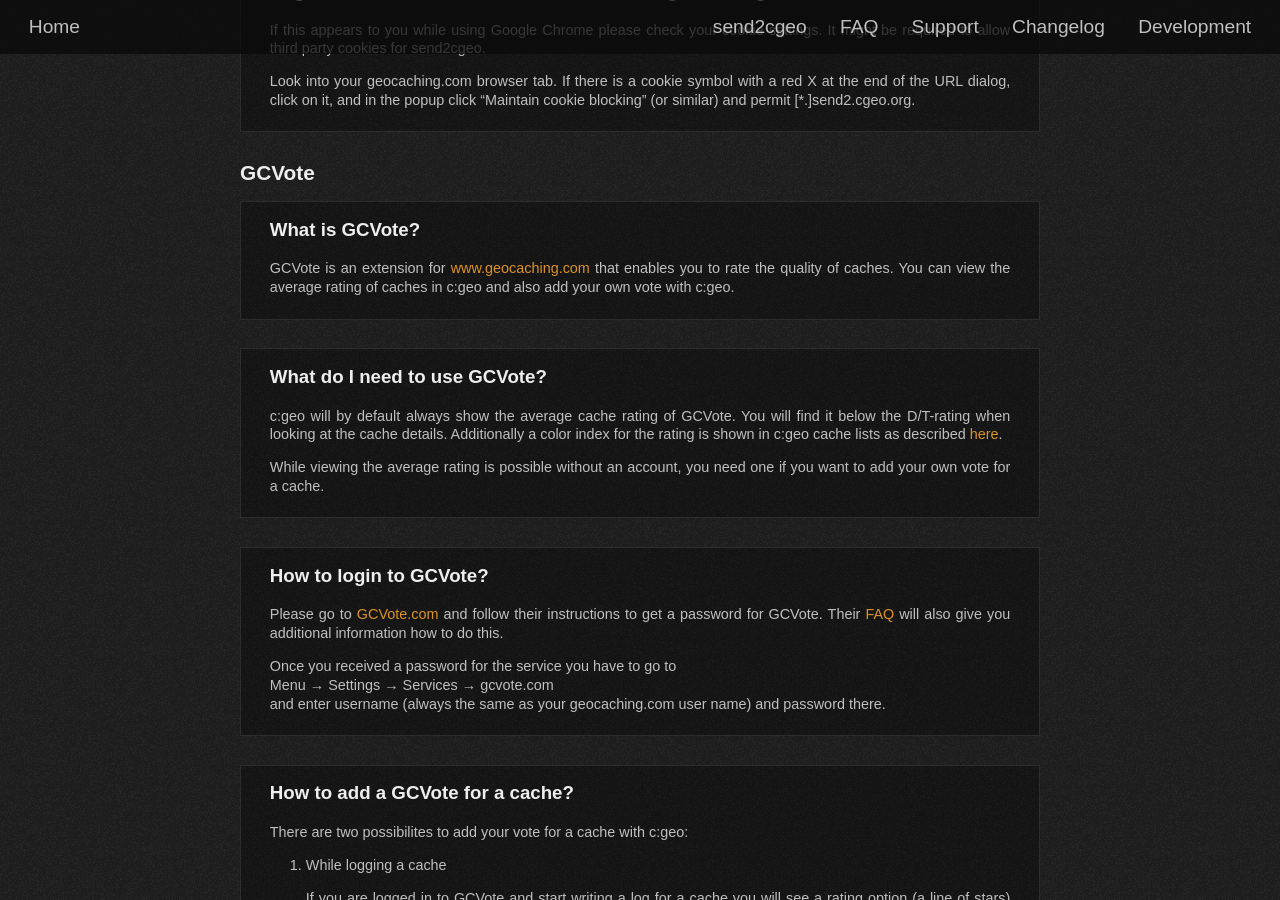
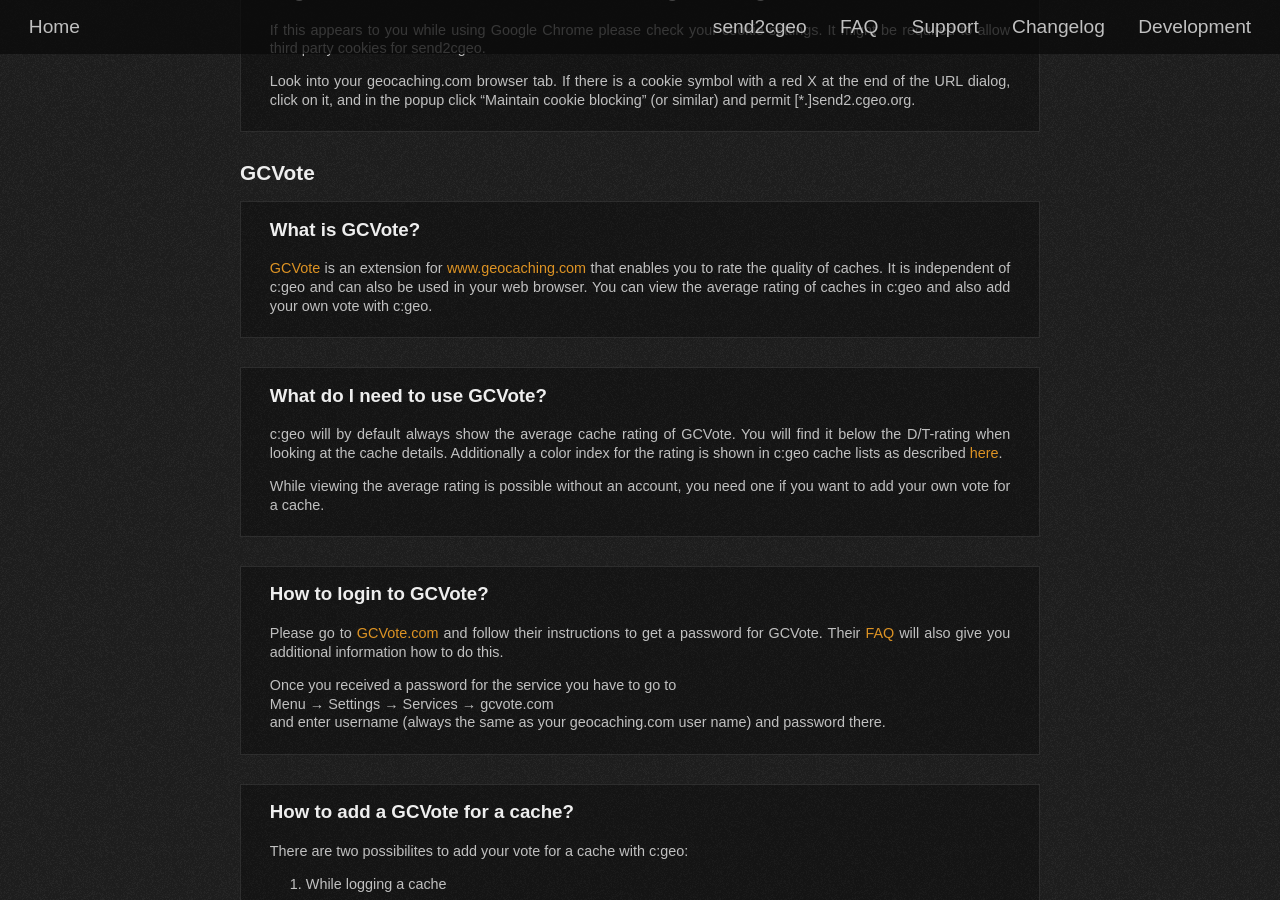
Before and after one commit to cgeo/cgeo.github.io, a Jekyll site: the page built from faq.html, in a window 1280 px wide and 900 px high, scrolled down 20700 px. Built offline with Jekyll 4.4.1, drawn with Linux system fonts in a browser that asks for light colours; some web fonts are replaced.

Commit message:
Update faq.yml

```diff
--- a/_data/faq.yml
+++ b/_data/faq.yml
@@ -799,7 +799,8 @@
       - title: What is GCVote?
         id: gcvote
         content: |
-            GCVote is an extension for [www.geocaching.com](http://www.geocaching.com) that enables you to rate the quality of caches.
+            [GCVote](http://www.gcvote.com) is an extension for [www.geocaching.com](http://www.geocaching.com) that enables you to rate the quality of caches.
+            It is independent of c:geo and can also be used in your web browser.
             You can view the average rating of caches in c:geo and also add your own vote with c:geo.
 
       - title: What do I need to use GCVote?
```
